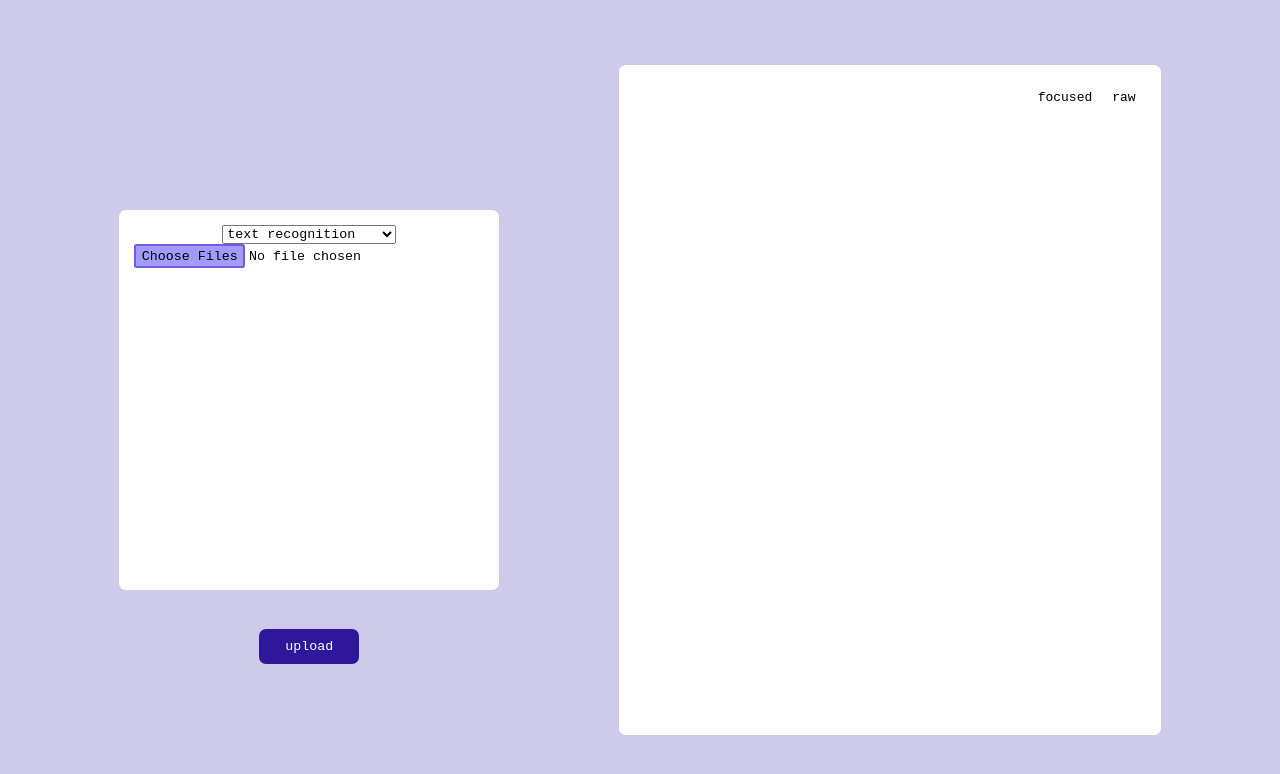
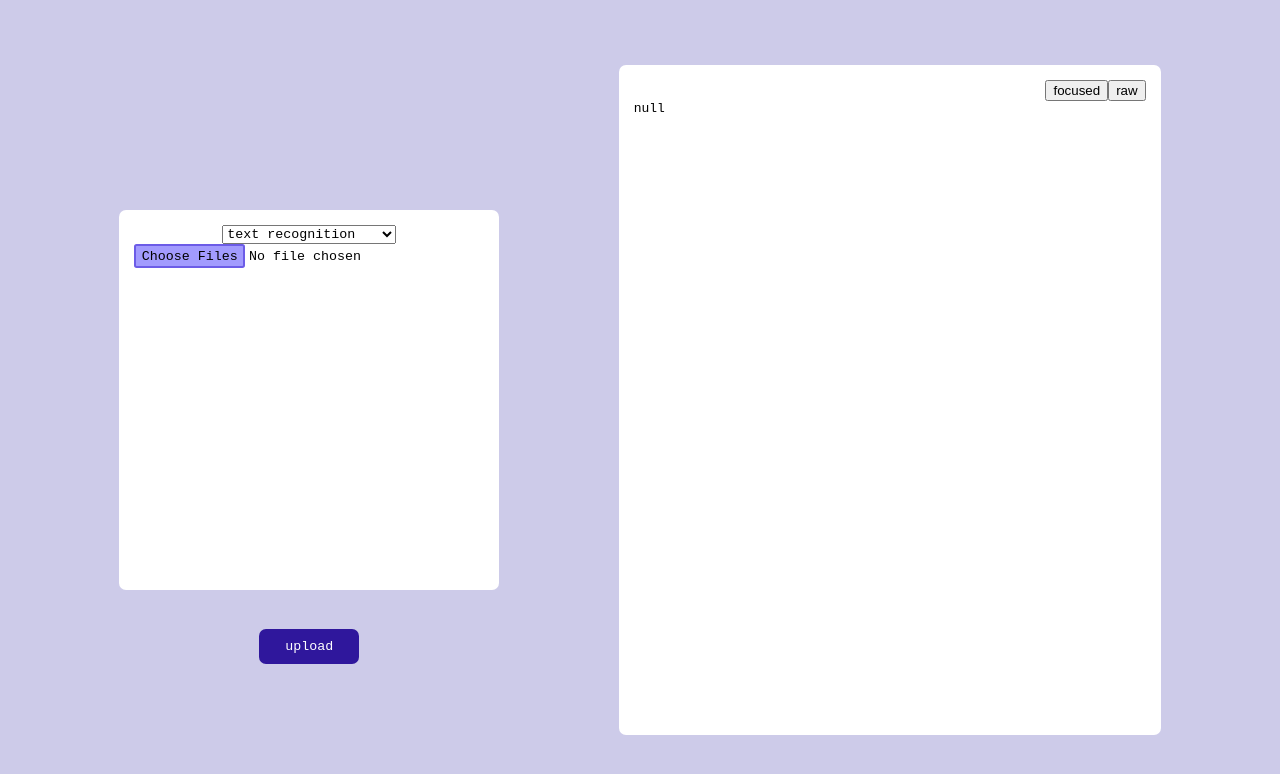
Before and after one commit to minori-fh/altgen, a React (Create React App) app in the folder client/: page / in a window 1280 px wide. Shown: the top 774 px of the page. Built offline with nearby package versions, Linux system fonts and the light colour scheme.

Commit message:
add functionality to focused and raw button to display diff views of data

```diff
--- a/client/src/App.js
+++ b/client/src/App.js
@@ -10,21 +10,34 @@ class App extends Component {
     super()
     this.state = {
       filenames: [],
-      detects: null,
-      renderOutput: false
+      detectRaw: null,
+      detectFormat: null,
+      renderOutput: false,
     }
   }
 
   handleDetect = (filenames, detections) => {
-    // console.log("// DETECTIONS AT CLIENT: " + detections + " FILENAMES: " + filenames)
-    this.setState({filenames: filenames, detects: detections, renderOutput: true})
+
+    let detects = detections; console.log("APP JS LEVEL: " + filenames); console.log("APP JS LEVEL: " + detections)
+
+    let files = Object.keys(detects)
+    let detectRaw = {}
+    let detectFormat = {}
+
+    files.forEach((file) => {
+        let detect = detects[file]
+        detectRaw[file] = detect.raw
+        detectFormat[file] = detect.focused
+    })
+
+    this.setState({filenames: filenames, detectRaw: detectRaw, detectFormat: detectFormat, renderOutput: true})
   }
 
   render(){
     return(
       <div id="main-container">
         <InputPanel sendDetect={this.handleDetect}/>
-        <OutputPanel filenames={this.state.filenames} visiondetects={this.state.detects} renderOutput={this.state.renderOutput}/>
+        <OutputPanel filenames={this.state.filenames} detectRaw={this.state.detectRaw} detectFormat={this.state.detectFormat} renderOutput={this.state.renderOutput}/>
       </div>
     )
   }
--- a/client/src/components/InputPanel/index.js
+++ b/client/src/components/InputPanel/index.js
@@ -86,7 +86,7 @@ class InputPanel extends Component {
 
     handleSubmit = (event) => {
         event.preventDefault();
-        console.log("HANDLESUBMIT; detectType: ", this.detectType)
+        console.log("HANDLESUBMIT detectType: ", this.detectType)
 
         // create FormData
         let formdata = new FormData();
--- a/client/src/components/OutputPanel/index.js
+++ b/client/src/components/OutputPanel/index.js
@@ -1,39 +1,41 @@
-import React from 'react';
+import React, { Component } from 'react';
 import './style.css';
 
-function OutputPanel(props){
 
-    let output = "";
-    let detects = props.visiondetects; console.log("IN OUTPUT COMP: " + output)
-    let filenames = props.filenames; console.log("IN OUTPUT COMP: " + filenames)
+class OutputPanel extends Component {
 
-    if (props.renderOutput == true){
-        console.log("!!!!!!CREATING OUTPUT!!!!!!")
-        console.log(Object.keys(detects))
+    constructor(props){
+        super()
+        this.state = {
+            format: "focus",
+        }
+    }
 
-        let display = {}
+    setFormat = (event) => {
+        console.log("format chosen: " + event.target.value)
+        this.setState({format: event.target.value})
+    }
 
-        let files = Object.keys(detects)
+    render(){
 
-        files.forEach((file) => {
-            let detect = detects[file]
-            let finalDetect = detect.focused
+        let output;
 
-            display[file] = finalDetect
-        })
-
-        output = JSON.stringify(display);
+        if (this.state.format == "focus"){
+            output = JSON.stringify(this.props.detectFormat)
+        } else if (this.state.format == "raw"){
+            output = JSON.stringify(this.props.detectRaw)
         }
 
         return(
             <div id="output-panel-container">
                 <div id="output-menubar">
-                <div className="output-view">focused</div>
-                <div className="output-view">raw</div>
+                    <button onClick={this.setFormat} value="focus">focused</button>
+                    <button onClick={this.setFormat} value="raw">raw</button>
                 </div>
                 <div id="codebox">{output}</div>
             </div>
         )
     }
+}
 
 export default OutputPanel;
```
Also changed, not shown: 3 other files (tests, documents, lock files or other folders). Lines whose indentation alone changed are shown as unchanged.
